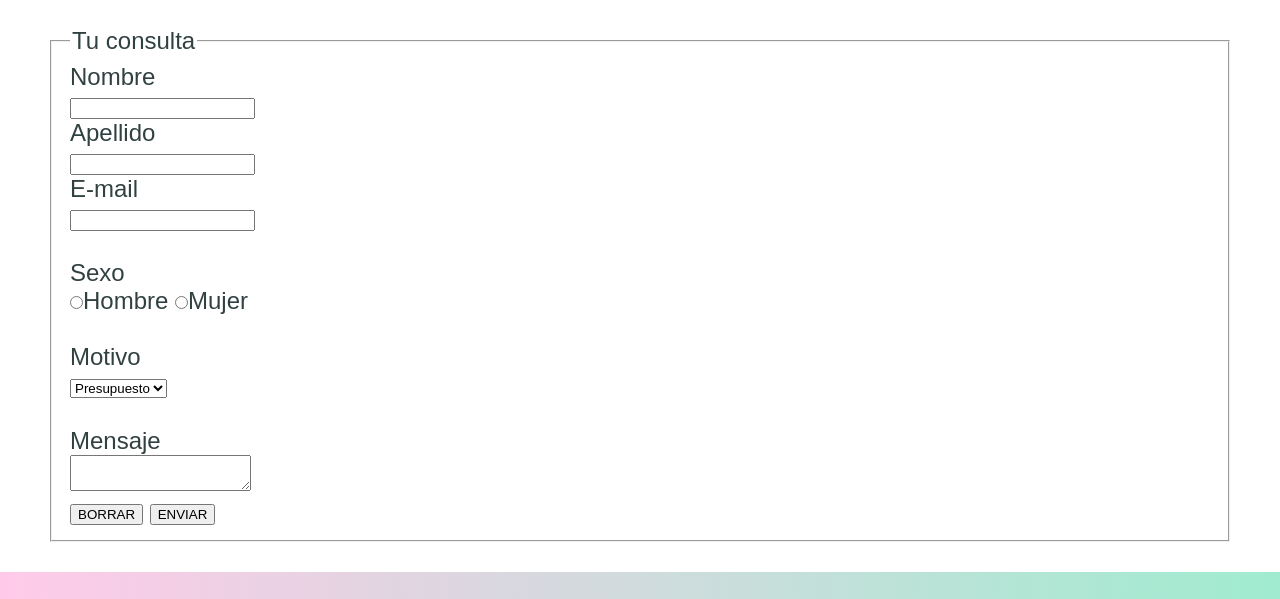
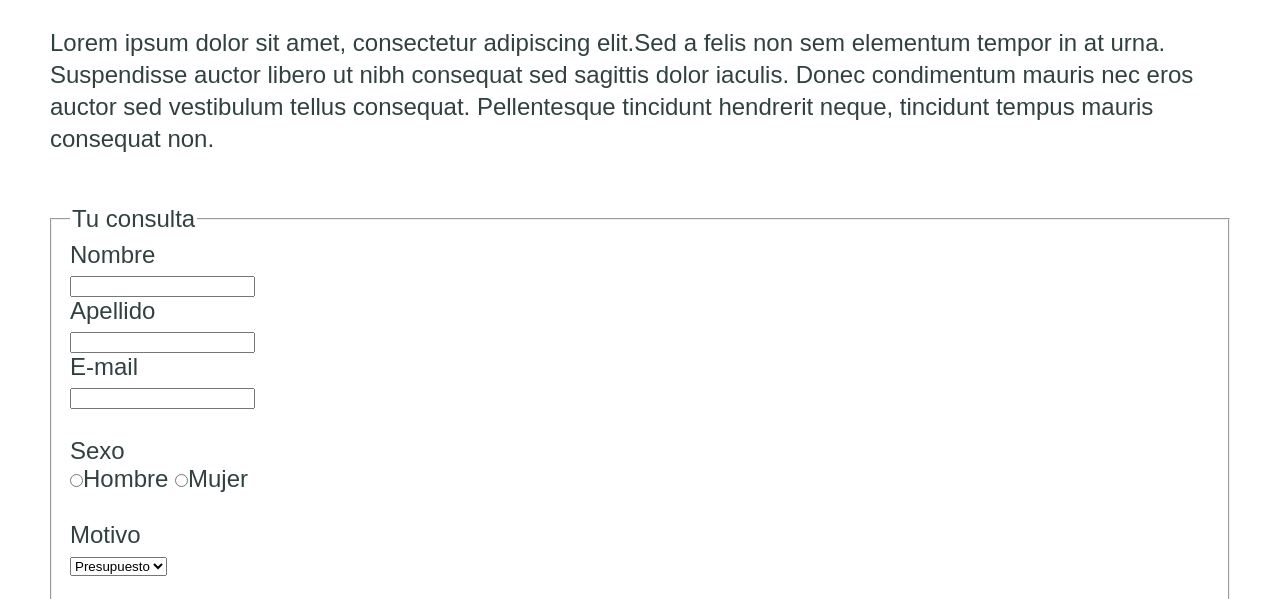
Before and after one commit to jazmindracsoria/viveromume, a plain HTML site: page contacto.html in a window 1280 px wide. Shown: the part 192-791 px from the top of the page. Drawn offline with Linux system fonts and the light colour scheme.

Commit message:
agregar texto en contacto

```diff
--- a/contacto.html
+++ b/contacto.html
@@ -29,6 +29,16 @@
     <main>
         <section>
             <h1 class="box aparecer">Contacto</h1>
+            <section>
+                <div class="box">
+                    <p>Lorem ipsum dolor sit amet, consectetur adipiscing elit.Sed a felis non sem elementum tempor in at urna. Suspendisse
+                    auctor libero ut nibh consequat sed sagittis dolor iaculis.
+                    Donec condimentum mauris nec eros auctor sed vestibulum tellus
+                    consequat. Pellentesque tincidunt hendrerit neque, tincidunt
+                    tempus mauris consequat non.
+                    </p>
+                </div>
+                <section>
             <div class="box">
             <a name="form"></a>
                 <form action="enviado.html" method="post">
```
